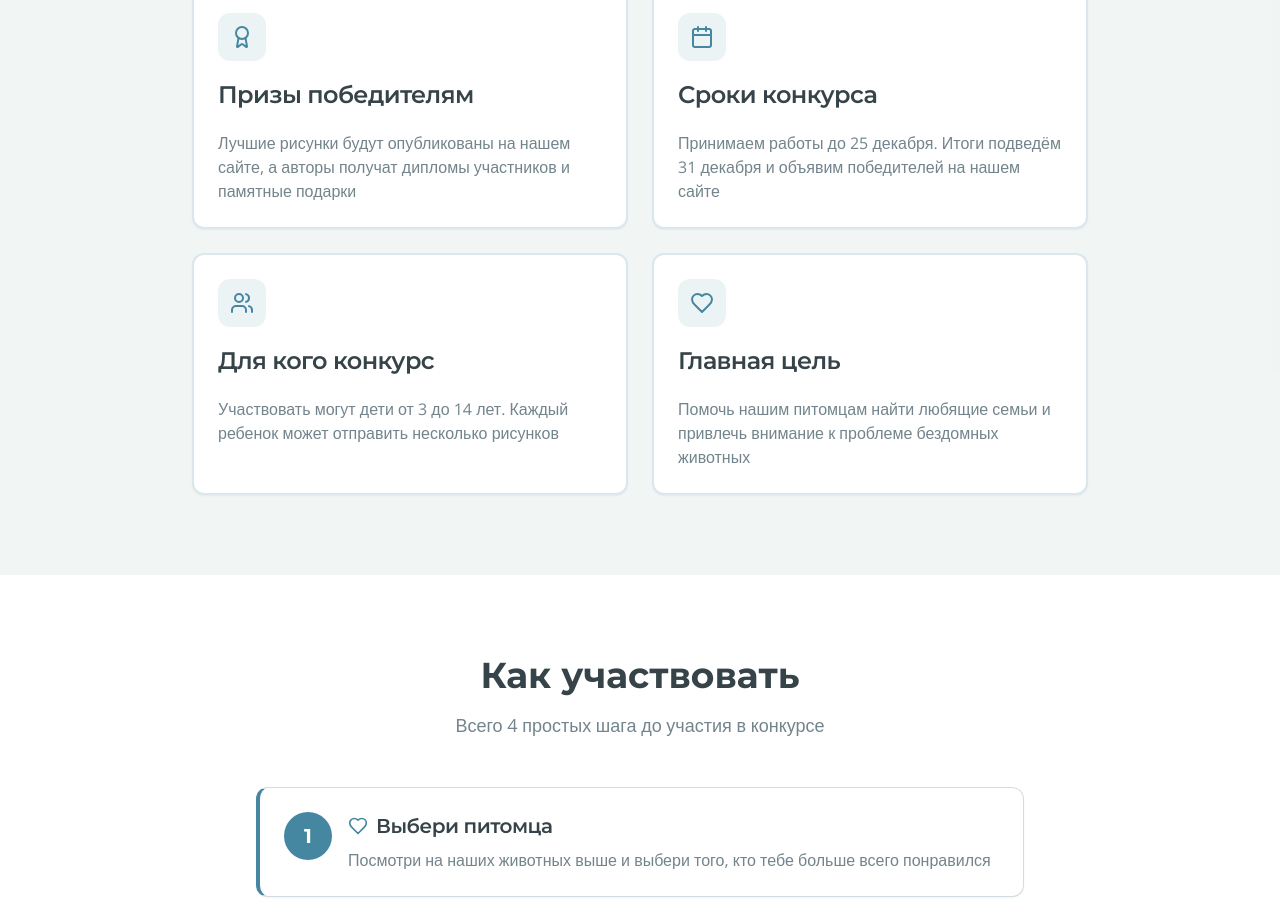
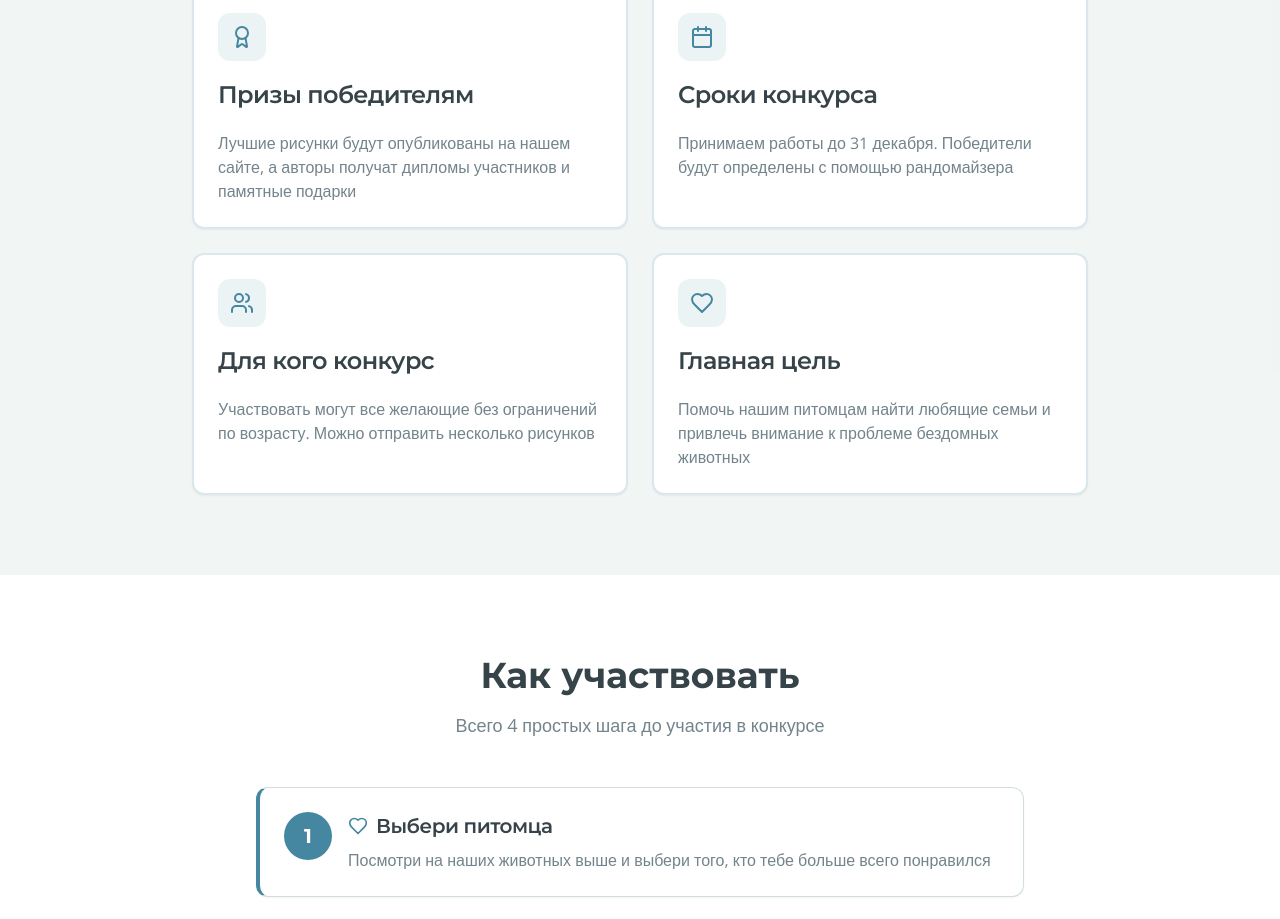
Before and after one commit to pr-poehali-dev/charity-pet-art-contest, a React (Vite) app: page / in a window 1280 px wide. Shown: the part 1660-2579 px from the top of the page. Built offline with nearby package versions, Linux system fonts and the light colour scheme.

Commit message:
feat: конкурс без возрастных ограничений

```diff
--- a/src/components/MainContent.tsx
+++ b/src/components/MainContent.tsx
@@ -38,7 +38,7 @@ const MainContent = () => {
                 </CardHeader>
                 <CardContent>
                   <p className="text-muted-foreground">
-                    Принимаем работы до 25 декабря. Итоги подведём 31 декабря и объявим победителей на нашем сайте
+                    Принимаем работы до 31 декабря. Победители будут определены с помощью рандомайзера
                   </p>
                 </CardContent>
               </Card>
@@ -51,7 +51,7 @@ const MainContent = () => {
                 </CardHeader>
                 <CardContent>
                   <p className="text-muted-foreground">
-                    Участвовать могут дети от 3 до 14 лет. Каждый ребенок может отправить несколько рисунков
+                    Участвовать могут все желающие без ограничений по возрасту. Можно отправить несколько рисунков
                   </p>
                 </CardContent>
               </Card>
```
